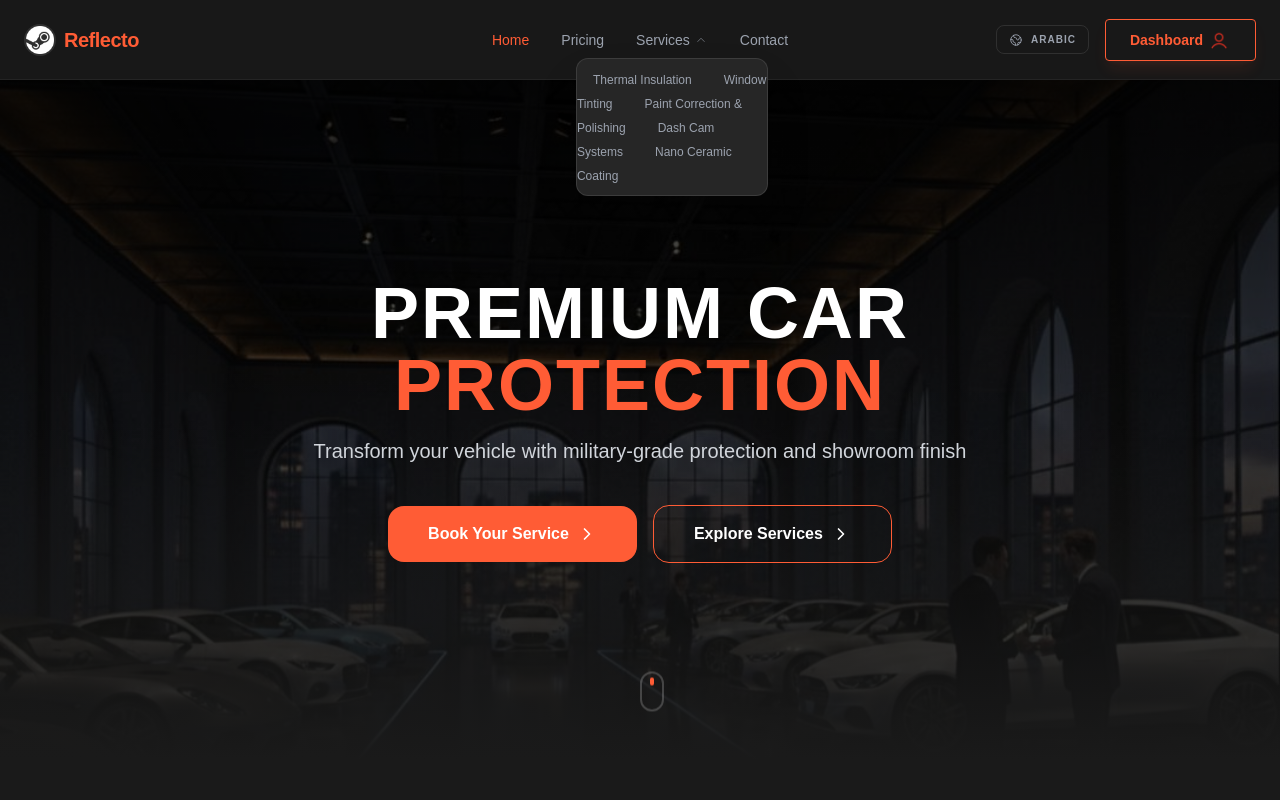
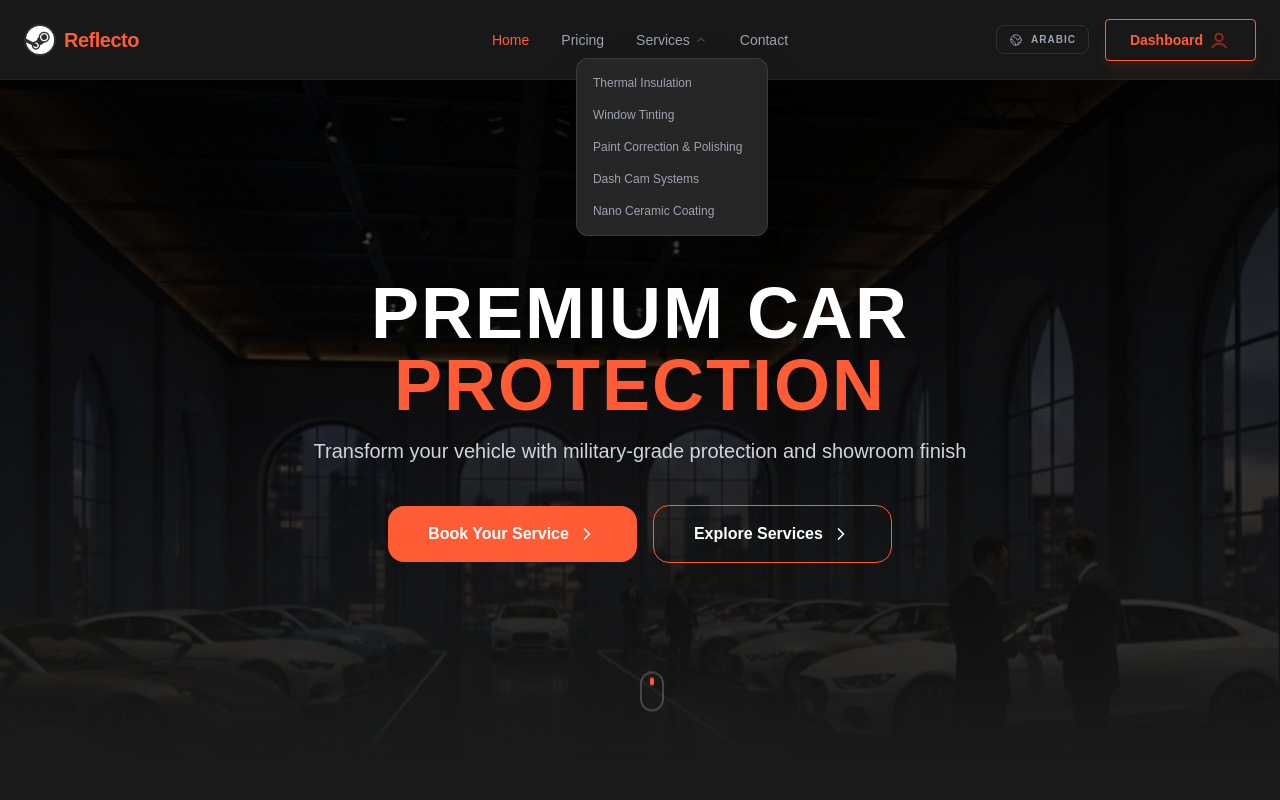
Before and after one commit to Mostafa-khaled-osman/reflecto-premium, a React (Vite) app: page / in a window 1280 px wide. Both pictures are taken after a click on the button "Services". Shown: the top 800 px of the page. Built offline with nearby package versions, Linux system fonts and the light colour scheme.

Commit message:
Update: fixed service navigation link style

```diff
--- a/views/components/Navbar.jsx
+++ b/views/components/Navbar.jsx
@@ -116,7 +116,7 @@ const Navbar = () => {
                   to={item.path}
                   role="menuitem"
                   onClick={closeMenus}
-                  className="w-full text-left px-4 py-2 text-xs font-medium text-gray-400 hover:text-white hover:bg-[#FF5C35]/10 transition-colors"
+                  className="block w-full text-left px-4 py-2 text-xs font-medium text-gray-400 hover:text-white hover:bg-[#FF5C35]/10 transition-colors"
                 >
                   {item.label}
                 </Link>
@@ -173,8 +173,8 @@ const Navbar = () => {
           <Link to="/" onClick={closeMenus} className={`text-left text-lg font-medium ${location.pathname === '/' ? 'text-[#FF5C35]' : 'text-white'}`}>{t('common:nav_home')}</Link>
           <Link to="/pricing" onClick={closeMenus} className={`text-left text-lg font-medium ${location.pathname === '/pricing' ? 'text-[#FF5C35]' : 'text-white'}`}>{t('common:nav_pricing')}</Link>
 
-          <div className="border-y border-white/5 py-4 my-2 flex flex-col gap-3 w-fit-content ">
-            <span className="text-sm font-bold text-gray-500 uppercase tracking-widest">{t('common:nav_services')}</span>
+          <div className="border-y border-white/5 py-4 my-2 flex flex-col gap-3 ">
+            <span className="text-sm font-bold text-gray-500 uppercase tracking-widest  " >{t('common:nav_services')}</span>
             {[
               { label: t('services:thermal_insulation_title'), path: '/services/thermal-defense' },
               { label: t('services:window_tinting_title'), path: '/services/window-tint' },
@@ -186,7 +186,7 @@ const Navbar = () => {
                 key={item.label}
                 to={item.path}
                 onClick={closeMenus}
-                className="text-left text-gray-300 font-medium pl-4"
+                className="text-left text-gray-300 font-medium pl-4 "
               >
                 {item.label}
               </Link>
```
